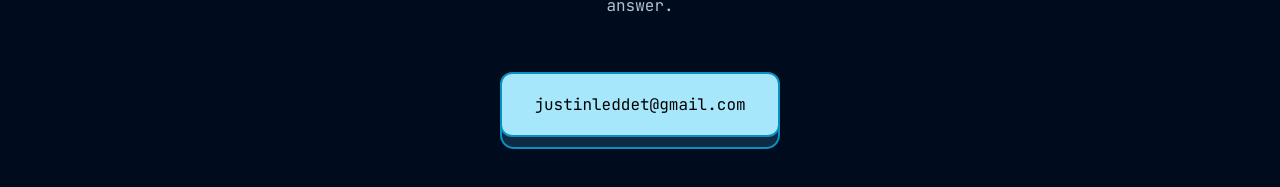
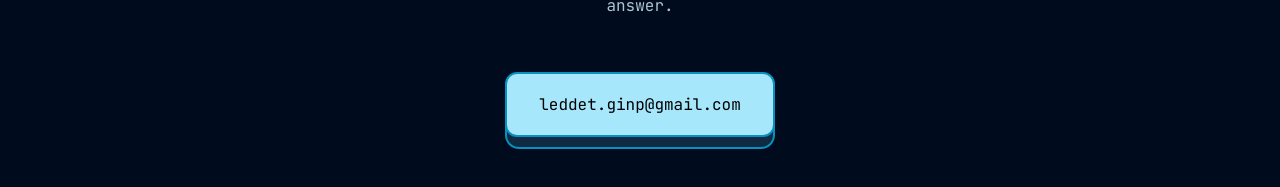
Before and after one commit to Kab0tan/Portfolio, a Vue app: page /contact in a window 1280 px wide. Shown: the part 234-421 px from the top of the page. Built offline with nearby package versions, Linux system fonts and the light colour scheme.

Commit message:
Update resume + mail

```diff
--- a/src/views/ContactView.vue
+++ b/src/views/ContactView.vue
@@ -12,7 +12,7 @@
         :popper-style="{ textAlign: 'center' }"
       >
         <template #reference>
-          <button class="contact-btn" @click="copyToClipboard">justinleddet@gmail.com</button>
+          <button class="contact-btn" @click="copyToClipboard">leddet.ginp@gmail.com</button>
         </template>
       </ElPopover>
     </div>
```
Also changed, not shown: 2 other files (tests, documents, lock files or other folders).
